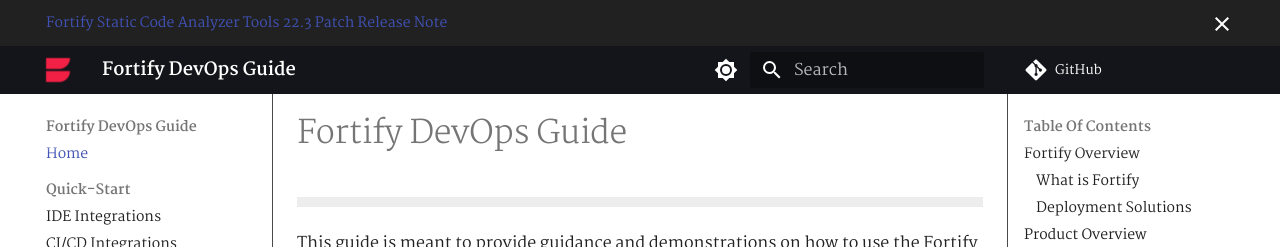
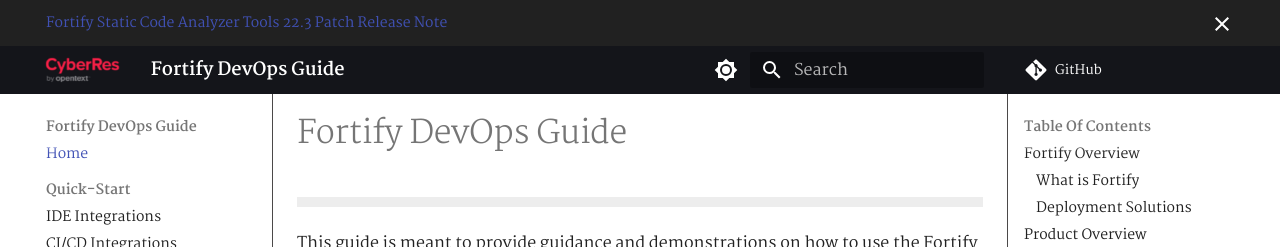
Before and after one commit to devsec-guides/fortify_dev_guide, an MkDocs documentation site: the page built from docs/index.md, in a window 1280 px wide. Shown: the top 247 px of the page. Built offline with MkDocs 1.6.1 and Material for MkDocs 9.7.7, drawn with Linux system fonts in a browser that asks for light colours; comment, search, counter and statistics services are not loaded.

Commit message:
updated logo

```diff
--- a/mkdocs.yml
+++ b/mkdocs.yml
@@ -8,7 +8,7 @@
   custom_dir: overrides
   font:
     text: Martel
-  logo: assets/logo-fortify.png
+  logo: assets/cyberres-opentext.png
   favicon: assets/logo-fortify.png
   palette:
     - scheme: default
```
Also changed, not shown: docs/assets/cyberres-opentext.png (added).
